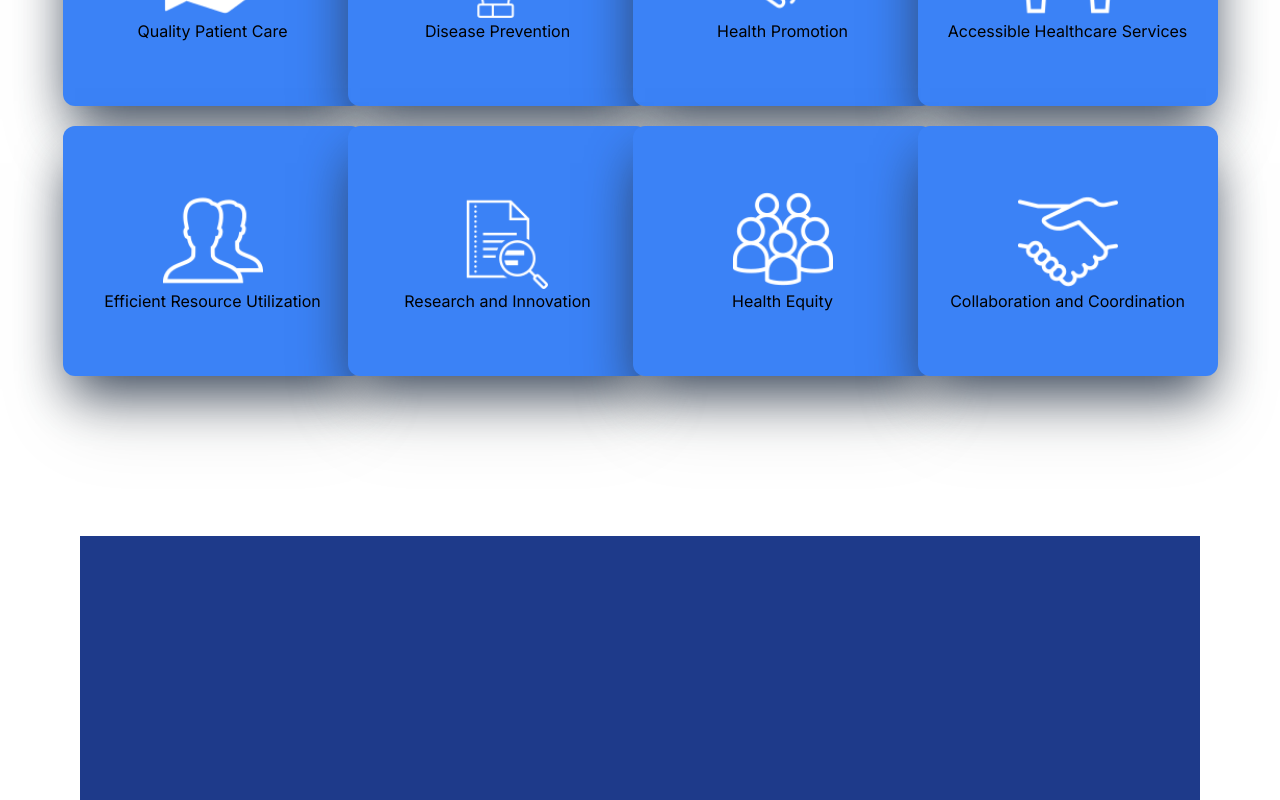
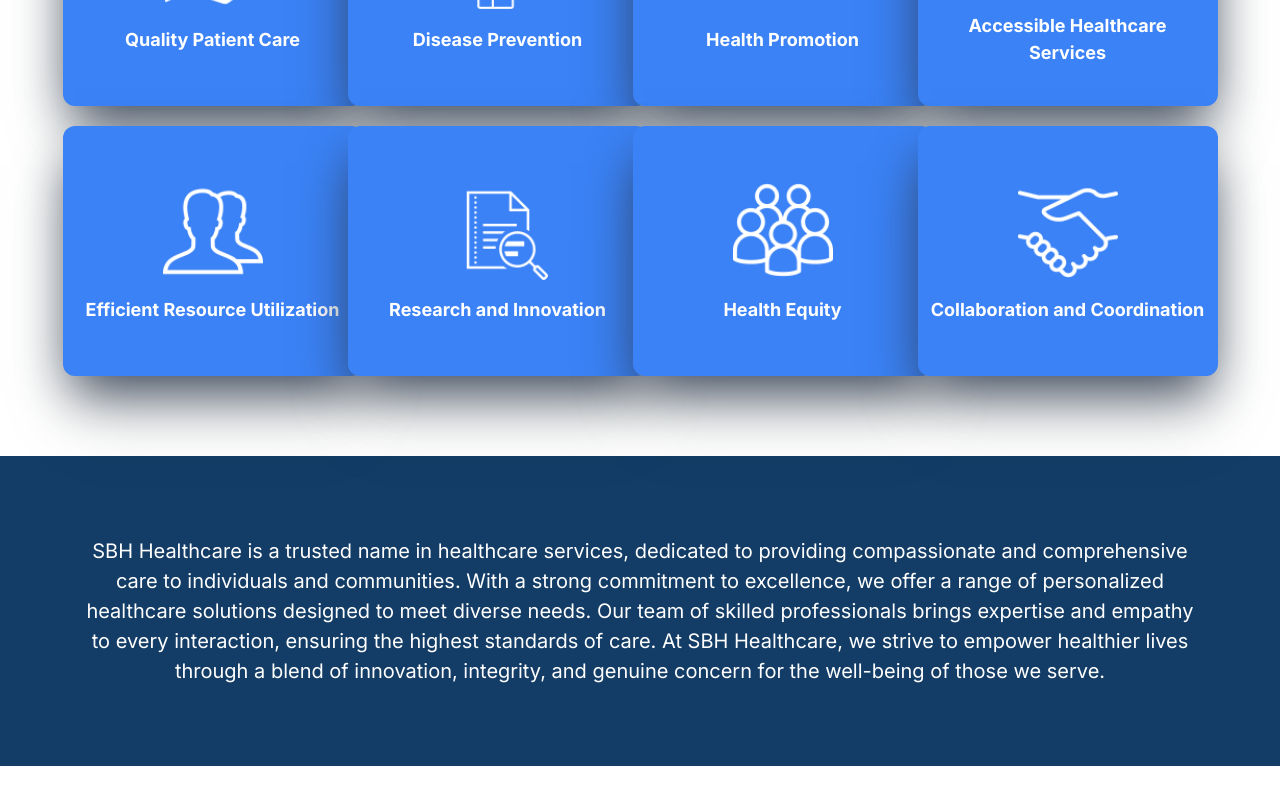
Before and after one commit to imtiaz3699/care-home, a Next.js app: page /about in a window 1280 px wide. Shown: the part 900-1700 px from the top of the page. Built offline with nearby package versions, Linux system fonts and the light colour scheme.

Commit message:
last-comit

```diff
--- a/src/app/about/page.tsx
+++ b/src/app/about/page.tsx
@@ -93,15 +93,15 @@ const dataFinal = [
 
            {
             dataFinal.map((element,idx)=> {
-                return <div className='w-[300px] bg-blue-500 text-center px-3 rounded-xl h-[250px] shadow-2xl shadow-slate-700 drop-shadow-2xl py-5 flex flex-col items-center justify-center'>
+                return <div className='w-[300px] bg-blue-500 text-center px-3 rounded-xl h-[250px] shadow-2xl shadow-slate-700 drop-shadow-2xl gap-4 py-5 flex flex-col items-center justify-center'>
             <img src={element.img} alt="" className='text-[100px] h-[100px]'/>
-            <h1>{element.name}</h1>
+            <h1 className=' font-bold text-white text-[18px]'>{element.name}</h1>
     </div>
             })
            }
       </div>
-<div className='w-full px-20 flex flex-row items-center py-20'>
-           <div className='w-full h-[300px] bg-blue-900'></div>
+<div className='w-full h-full flex flex-row items-center flex flex-row items-center justify-center'>
+           <div className='w-full py-20 bg-[#133d66] text-[20px] text-center px-20 text-white'>SBH Healthcare is a trusted name in healthcare services, dedicated to providing compassionate and comprehensive care to individuals and communities. With a strong commitment to excellence, we offer a range of personalized healthcare solutions designed to meet diverse needs. Our team of skilled professionals brings expertise and empathy to every interaction, ensuring the highest standards of care. At SBH Healthcare, we strive to empower healthier lives through a blend of innovation, integrity, and genuine concern for the well-being of those we serve.</div>
 </div>
       <div className='grid grid-cols-1 md:grid-cols-2 lg:grid-cols-3  place-items-center py-20 px-20 gap-20   '>
     {
--- a/src/app/components/HeroSection/HeroSection.tsx
+++ b/src/app/components/HeroSection/HeroSection.tsx
@@ -236,6 +236,7 @@ const ourCare = [
     <div className=" text-black px-5 md:px-20 py-10 flex flex-col items-center justify-center text-center  ">
     <h1 className="text-[25px] md:text-[35px] lg:text-[50px] font-normal">Welcome to SBH</h1>
     <p className="text-[16px] md:text-[20px] px-3 md:px-0  text-center">At <strong className = "text-blue-900">SBH</strong> , our mission is to provide compassionate care and support to our beloved seniors. In the 'How Can We Help' section, we offer a range of services tailored to meet the unique needs of each resident. From personalized care plans and recreational activities to medical assistance and emotional companionship, we're dedicated to enhancing the quality of life for our cherished residents.</p>
+
     <div className='py-10 container- mx-auto flex flex-col md:flex-row px-3  justify-center gap-20'>
     {
         ourCare.map((element,idx)=> {
--- a/src/app/components/ZoomSlider/ZoomSlider.tsx
+++ b/src/app/components/ZoomSlider/ZoomSlider.tsx
@@ -1,9 +1,6 @@
 'use client'
 import HeroSlider, { Overlay, Slide, MenuNav } from "hero-slider";
-// import Wrapper from "./components/Wrapper";
-// import Title from "./components/Title";
-// import Subtitle from "./components/Subtitle";
-
+import Link from "next/link";
 const bogliasco = "https://i.imgur.com/Gu5Cznz.jpg";
 const countyClare = "https://i.imgur.com/idjXzVQ.jpg";
 const craterRock = "https://i.imgur.com/8DYumaY.jpg";
@@ -34,14 +31,31 @@ export default function ZoomSlider() {
     >
       <Overlay className="">
         <div className="w-full h-full relative">
-        <div className="w-full h-full  bg-black opacity-50 flex flex-col px-10 justify-center  absolute z-10">
-          <div className="font-bold text-[35px] md:text-[50px] text-white  md:ml-28">Welcome to SBH Healthcare</div>
-          <div className="max-w-[709px] text-white text-[18px]  md:ml-28">
-At SBH Healthcare, we don't just offer healthcare we provide you with a haven where we join forces in your wellness journey.
-Every step of the way, count on us to wholeheartedly support and guide you towards a healthier,
-more fulfilling life.Your well-being is not just a goal, it's our unwavering commitment.
-          </div>
-        </div>
+        <div className="relative w-full h-full">
+  {/* Overlay with opacity */}
+  <div className="absolute inset-0 bg-black opacity-50 z-10"></div>
+
+  {/* Inner container */}
+  <div className="relative bg-transparent w-full h-full flex flex-col px-10 justify-center z-20">
+    {/* Text content */}
+    <div className="font-bold text-[35px] md:text-[50px] text-white md:ml-28">
+      Welcome to SBH Healthcare
+    </div>
+    <div className="max-w-[709px] text-white text-[18px] md:ml-28">
+      At SBH Healthcare, we don't just offer healthcare we provide you with a haven where we join forces in your wellness journey.
+      Every step of the way, count on us to wholeheartedly support and guide you towards a healthier, more fulfilling life.
+      Your well-being is not just a goal, it's our unwavering commitment.
+    </div>
+
+    {/* Button */}
+    <Link href='/contact_us'>
+      <button className="bg-blue-900 md:ml-28 absolute px-4 py-3 text-white mt-5">
+        Learn more...
+      </button>
+    </Link>
+  </div>
+</div>
+
         </div>
       </Overlay>
       {
```
